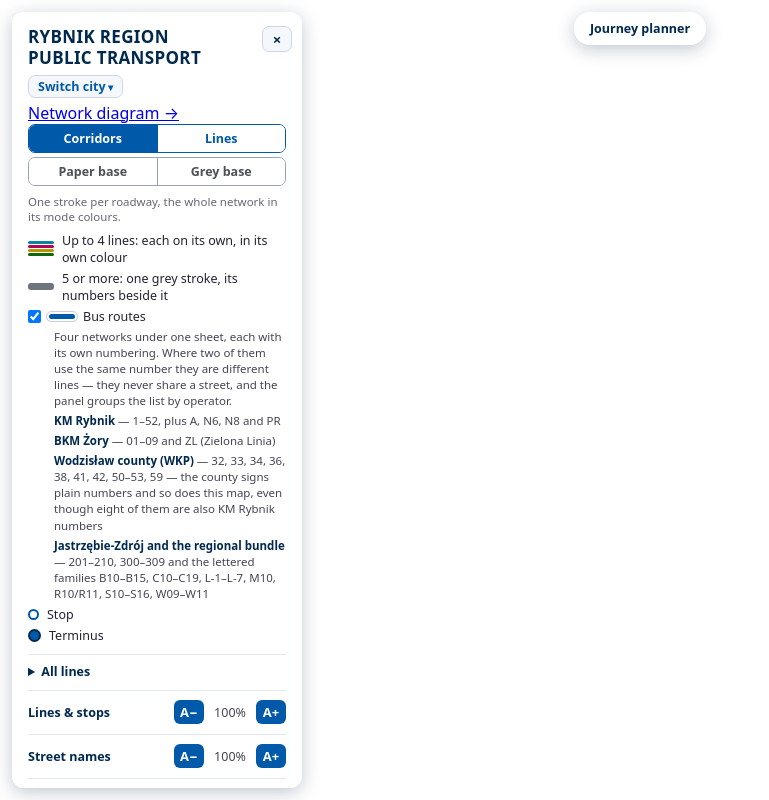
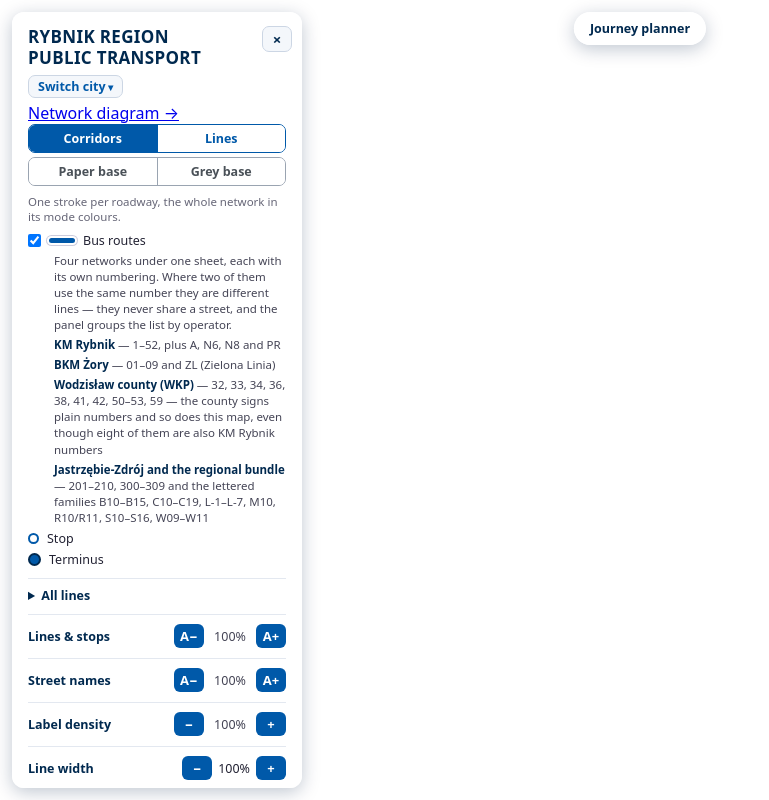
Before and after one commit to Miqell24/rybnik-bus-map, a website: page web/index.html in a window 1280 px wide. Shown: the whole page, without its empty margins (0-769 px from the left). Drawn offline with Linux system fonts and the light colour scheme; no server answers.

Commit message:
Legend: the two Lines-view rows no longer show in the Corridors view

```diff
--- a/docs/style.css
+++ b/docs/style.css
@@ -380,7 +380,7 @@ details.journey .beta {
 #base-switch { margin-top: -4px; }
 .viewhint { margin: 0 0 8px; }
 /* each view shows only its own legend rows and its own one-line explanation */
-.lines-only { display: none; }
+.lines-only, .legend li.lines-only { display: none; }  /* .legend li is (0,1,1) — a bare .lines-only never beats it */
 body.lines-view .corridor-only { display: none; }
 body.lines-view li.lines-only { display: flex; }
 body.lines-view p.lines-only { display: block; }
--- a/web/style.css
+++ b/web/style.css
@@ -380,7 +380,7 @@ details.journey .beta {
 #base-switch { margin-top: -4px; }
 .viewhint { margin: 0 0 8px; }
 /* each view shows only its own legend rows and its own one-line explanation */
-.lines-only { display: none; }
+.lines-only, .legend li.lines-only { display: none; }  /* .legend li is (0,1,1) — a bare .lines-only never beats it */
 body.lines-view .corridor-only { display: none; }
 body.lines-view li.lines-only { display: flex; }
 body.lines-view p.lines-only { display: block; }
```
